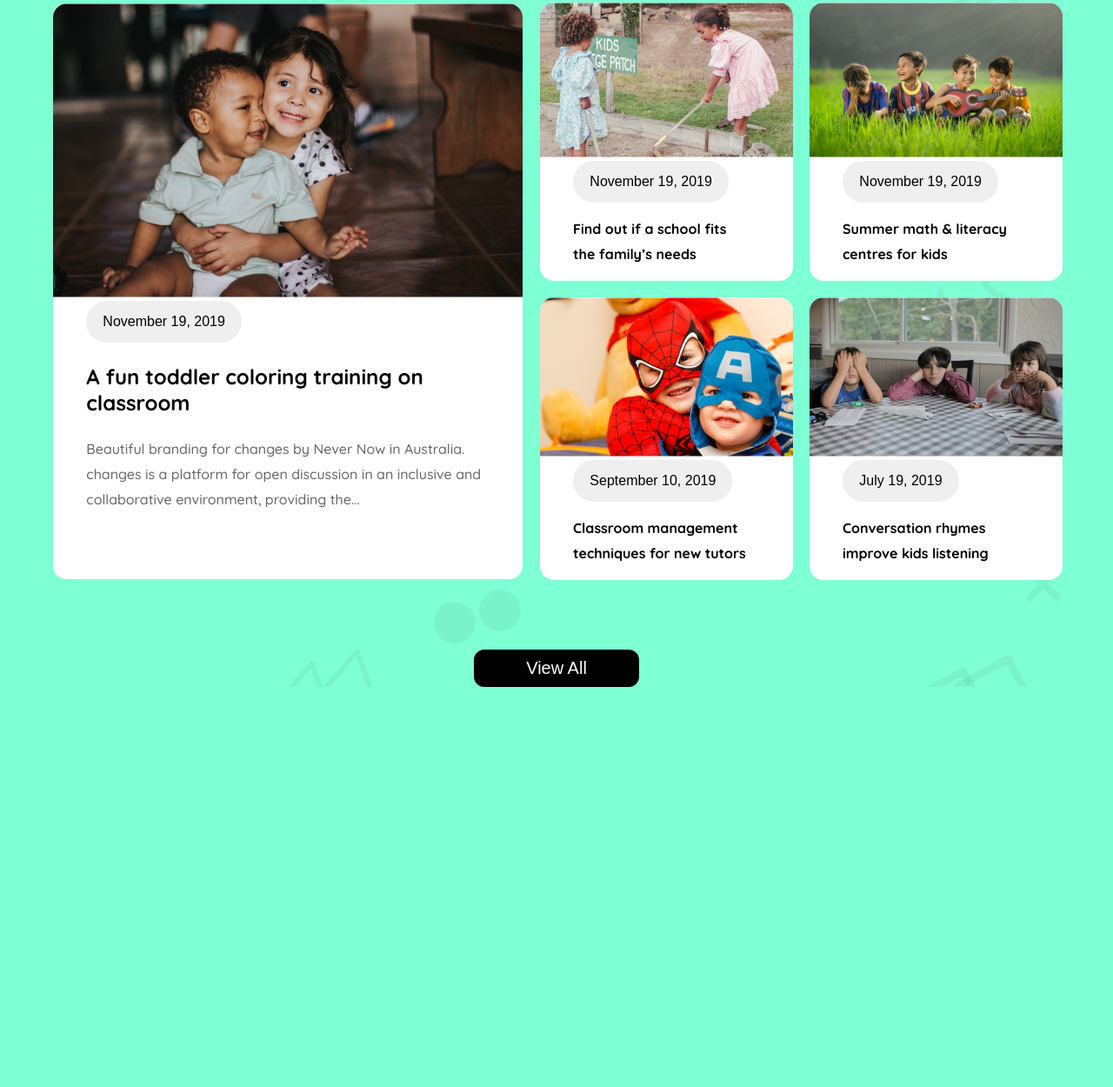
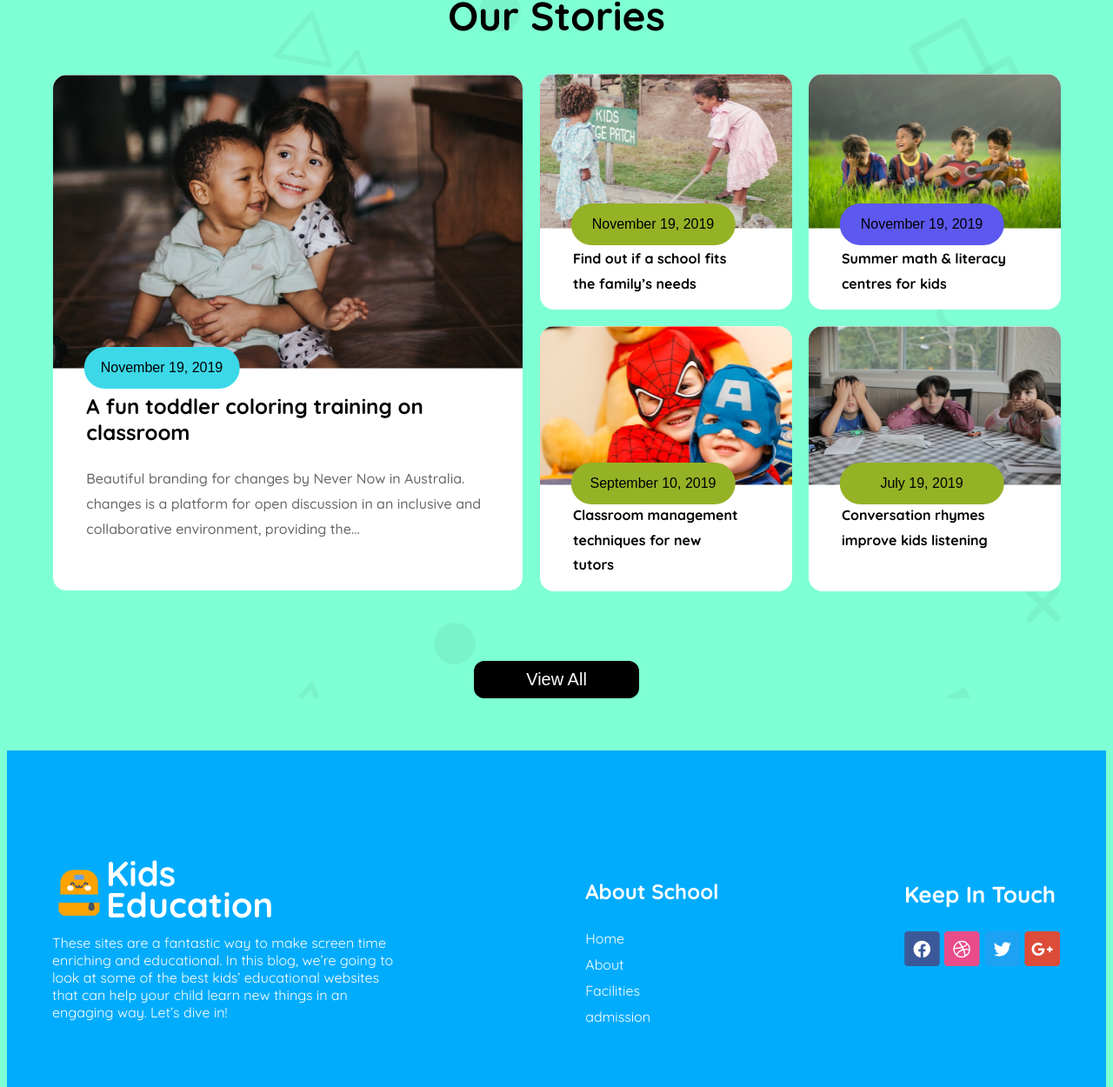
Before and after one commit to nazrul44088/B11-Assignment-2, a plain HTML site: page index.html in a window 1280 px wide. Shown: the part 1550-2800 px from the top of the page at 87% size. Before the commit the page ends 2400 px from the top, so only its background shows below. Drawn offline with Linux system fonts and the light colour scheme.

Commit message:
added our story and footer section

```diff
--- a/index.html
+++ b/index.html
@@ -38,27 +38,30 @@
             </div>
         </div>
     </header>
+    <marquee behavior="scroll" direction="left">
+        Welcome to Programming hero web development prgram
+    </marquee>
     <main>
         <section class="curriculum-section">
             <h2 class="section-title">Standard Curriculum</h2>
             <div class="curriculum-container display-flex">
-                <div class="card">
+                <div class="card-1">
                     <img src="assets/kinder.png" alt="">
                     <h3>Kinder (3-6) Years</h3>
                     <p>Cum sociis natoque penatibus et magnis dis parturient montes, nascetur ridiculus mu sdis parturient</p>
-                    <h4>Read More</h4>
+                    <h4 class="read-more-1">Read More</h4>
                 </div>
-                <div class="card">
+                <div class="card-2">
                     <img src="assets/elementary.png" alt="">
                     <h3>Elementary School</h3>
                     <p>Cum sociis natoque penatibus et magnis dis parturient montes, nascetur ridiculus mu sdis parturient</p>
-                    <h4>Read More</h4>
+                    <h4 class="read more-2">Read More</h4>
                 </div>
-                <div class="card">
+                <div class="card-3">
                     <img src="assets/middle.png" alt="">
                     <h3>Middle (10-16) Years</h3>
                     <p>Cum sociis natoque penatibus et magnis dis parturient montes, nascetur ridiculus mu sdis parturient</p>
-                    <h4>Read More</h4>
+                    <h4 class="read-more-3">Read More</h4>
                 </div>
             </div>
                 <div class="btn-action">
@@ -80,22 +83,22 @@
                         collaborative environment, providing the...</p>
                 </div>
                 <div class="lifeskills">
-                    <div class="skills">
+                    <div class="skills-1">
                         <img src="assets/story-2.png" alt="">
                         <button class="skills-btn1">November 19, 2019</button>
                         <h3 class="skills-title">Find out if a school fits the family’s needs</h3>
                     </div>
-                    <div class="skills">
+                    <div class="skills-2">
                         <img src="assets/story-3.png" alt="">
                         <button class="skills-btn2">November 19, 2019</button>
                         <h3 class="skills-title">Summer math & literacy centres for kids</h3>
                     </div>
-                    <div class="skills">
+                    <div class="skills-3">
                         <img src="assets/story-4.png" alt="">
                         <button class="skills-btn3">September 10, 2019</button>
                         <h3 class="skills-title">Classroom management techniques for new tutors</h3>
                     </div>
-                    <div class="skills">
+                    <div class="skills-4">
                         <img src="assets/story-5.png" alt="">
                         <button class="skills-btn4">July 19, 2019</button>
                         <h3 class="skills-title">Conversation rhymes improve kids listening</h3>
@@ -109,7 +112,33 @@
         </section>
 
     </main>
-    <footer>
+    <footer class="footer">
+        <div class="footer-container display-flex">
+            <div class="footer-section-1">
+                <div class="footer-logo-title display-flex">
+                    <img src="assets/logo.png" alt=""><br>
+                    <h1>Kids<br>Education</h1>
+                </div>
+                <p class="footer-description">These sites are a fantastic way to make screen time enriching and educational. In this blog, we’re going to look at some of the best kids’ educational websites that can help your child learn new things in an engaging way. Let’s dive in!</p>
+            </div>
+            <div class="footer-section-2">
+                <h3>About School</h3>
+                <ul>
+                    <li><a href="#"></a>Home</li>
+                    <li><a href="#"></a>About</li>
+                    <li><a href="#"></a>Facilities</li>
+                    <li><a href="#"></a>admission</li>
+                </ul>
+            </div>
+            <div class="footer-section-3">
+                <h3>Keep In Touch</h3>
+                <img src="assets/fb.png" alt="">
+                <img src="assets/dribble.png" alt="">
+                <img src="assets/twitter.png" alt="">
+                <img src="assets/google+.png" alt="">
+            </div>
+        </div>
+
 
     </footer>
 </body>
--- a/styles/styles.css
+++ b/styles/styles.css
@@ -104,13 +104,27 @@ header, .curriculum-section, .ourstories{
     gap: 28.29px;
     margin-top: 80px;
 }
-.curriculum-container .card{
-    background-color: white;
+.curriculum-container .card-1,.card-2,.card-3{
+    background-color: #FFFFFF;
     text-align: center;
-    border: 1px solid #F2E8FF;
+    /* border: 1px solid #F2E8FF; */
     border-radius: 19px;
-    box-shadow: 0 0 28px 0.94px rgba(0, 0, 0, 0.05);
+    box-shadow:0 30px 28.3px 0.94px rgba(0, 0, 0, 0.05) inset ;
     padding-top: 53px;
+    padding-bottom: 60px;
+}
+
+/* .curriculum-container .card-2{
+    box-shadow: 0px 30px 28px 0.94px #FFF4DC inset; */
+
+.read-more-1{
+    color: #64C8FF;
+}
+.read-more-2{
+    color:#F0AA00;
+}
+.read-more-3{
+    color:#8700FF;
 }
 .btn-action{
     justify-items: center;
@@ -157,9 +171,25 @@ header, .curriculum-section, .ourstories{
     margin-left: 38.35px;
 }
 .coloring-training{
+    position: relative;
+    width: 100%;
+    max-width: 540px;
     background-color: white;
     border: 1px solid aquamarine;
     border-radius: 16px;
+
+}
+.coloring-training img{
+    width: 100%;
+}
+
+.coloring-training .btn-story-1{
+    position: absolute;
+    top: 50%;
+    left: 50%;
+    transform: translate(-50%, -50%);
+    margin-left: -145px;
+    margin-top: 40px;
 
 }
 .stories-container img{
@@ -179,7 +209,7 @@ header, .curriculum-section, .ourstories{
     padding-left: 38.35px;
     padding-right: 38.35px;
 }
-.lifeskills .skills{
+.lifeskills .skills-1,.skills-2,.skills-3, .skills-4{
     background-color: white;
     border-radius: 16px;
 }
@@ -189,17 +219,150 @@ header, .curriculum-section, .ourstories{
     line-height: 28.8px;
     padding-left: 38px;
     padding-right: 54px;
+
 }
+.skills-1{
+    position:relative;
+    width: 100%;
+    max-width: 291px;
+}
+.skills-1 img{
+    width: 100%;
+}
+.skills-1 .skills-btn1{
+    width: 65%;
+    position: absolute;
+    top:50%;
+    left: 50%;
+    transform: translate(-50%, -50%);
+    margin-top: 37px;
+    margin-left: -15px;
+}
+.skills-2{
+    position:relative;
+    width: 100%;
+    max-width: 291px;
+}
+.skills-2 img{
+    width: 100%;
+}
+.skills-2 .skills-btn2{
+    width: 65%;
+    position: absolute;
+    top:50%;
+    left: 50%;
+    transform: translate(-50%, -50%);
+    margin-top: 37px;
+    margin-left: -15px;
+}
+.skills-3{
+    position:relative;
+    width: 100%;
+    max-width: 291px;
+}
+.skills-3 img{
+    width: 100%;
+}
+.skills-3 .skills-btn3{
+    width: 65%;
+    position: absolute;
+    top:50%;
+    left: 50%;
+    transform: translate(-50%, -50%);
+    margin-top: 28px;
+    margin-left: -15px;
+}
+.skills-4{
+    position:relative;
+    width: 100%;
+    max-width: 291px;
+}
+.skills-4 img{
+    width: 100%;
+}
+.skills-4 .skills-btn4{
+    width: 65%;
+    position: absolute;
+    top:50%;
+    left: 50%;
+    transform: translate(-50%, -50%);
+    margin-top: 28px;
+    margin-left: -15px;
+}
+
+
 .lifeskills button{
     padding: 15px 19px;
     font-size: 1rem;
     font-weight: 500;
     border: none;
     border-radius: 47.93px;
-    margin-left: 38.35px;
+    /* margin-left: 38.35px; */
+}
+.btn-story-1{
+    background-color: #3CD8E8;
+}
+.skills-btn1{
+    background-color:#95B226;
+}
+.skills-btn2{
+    background-color:#5D58F0;
+}
+.skills-btn3{
+    background-color:#95B226;
+}
+.skills-btn4{
+    background-color:#95B226;
 }
 .ourstories .btn-view{
     text-align: center;
     margin-top: 80px;
     margin-bottom: 60px;
 }
+
+/* footer section styles */
+.footer{
+    background-color: #01ACFD;
+}
+.footer-container{
+    max-width:1160px;
+    margin: 0 auto;
+    color: white;
+    justify-content: space-between;
+    padding: 123px 0 174px 0;
+
+}
+.footer-section-1{
+    max-width: 400px;
+
+}
+.footer-logo-title{
+    align-items: center;
+}
+
+.footer-logo-title h1{
+    font-size: 2.5rem;
+    line-height: 36px;
+    margin: 0;
+}
+.footer-logo-title p{
+    font-size: 1.25rem;
+}
+
+
+.footer-section-2 h3{
+    font-size: 1.5rem;
+    font-weight: 700;
+}
+.footer-section-2 ul{
+    padding-left: 0;
+}
+.footer-section-2 li{
+    list-style: none;
+    line-height: 30px;
+
+}
+.footer-section-3 h3{
+    font-size:1.625rem;
+    font-weight: bold;
+}
```
